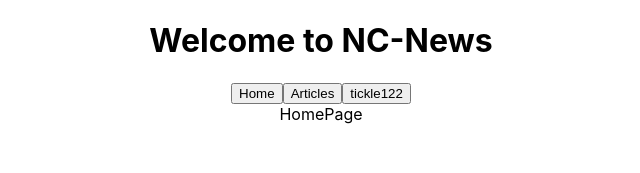
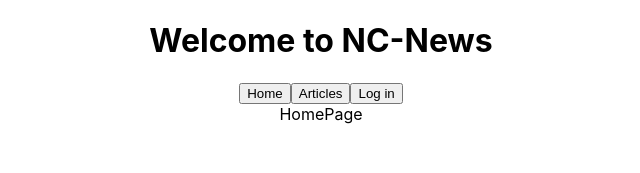
Before and after one commit to shalommoise/fe-nc-news, a React (Create React App) app: page / in a window 1280 px wide. Shown: the top 173 px of the page, without its empty margins (319-959 px from the left). Built offline with nearby package versions, Linux system fonts and the light colour scheme.

Commit message:
created a log out button

```diff
--- a/src/App.js
+++ b/src/App.js
@@ -12,10 +12,10 @@ import "./App.css";
 class App extends Component {
   state = {
     loggedIn: {
-      username: "tickle122",
-      avatar_url:
-        "https://vignette.wikia.nocookie.net/mrmen/images/d/d6/Mr-Tickle-9a.png/revision/latest?cb=20180127221953",
-      name: "Tom Tickle",
+      // username: "tickle122",
+      // avatar_url:
+      //   "https://vignette.wikia.nocookie.net/mrmen/images/d/d6/Mr-Tickle-9a.png/revision/latest?cb=20180127221953",
+      // name: "Tom Tickle",
     },
   };
   haveUser = (loggerData) => {
--- a/src/components/LogIn.jsx
+++ b/src/components/LogIn.jsx
@@ -35,10 +35,10 @@ class LogIn extends Component {
     return (
       <div>
         {isLoading && <Loader />}
-        {user.name && (
+        {user.name ? (
           <div className="mainUser">
             <h2>Username: {user.username}</h2>
-            <h3>Name: {user.name}</h3>{" "}
+            <h3>Name: {user.name}</h3>
             <img
               className="avatarPics"
               src={user.avatar_url}
@@ -51,26 +51,35 @@ class LogIn extends Component {
             >
               Login as {user.username}
             </button>
+            <button
+              onClick={() => {
+                this.setState({ loggedIn: {}, user: {} });
+              }}
+            >
+              Log Out
+            </button>
+          </div>
+        ) : (
+          <div className="mainUser">
+            <h2>Pick a user</h2>
           </div>
         )}
         <ul>
-          {" "}
           {users.map((user) => {
             return (
               <li key={user.username} className="userlist">
-                {" "}
                 <button
                   onClick={() => {
                     this.setState({ user: user });
                   }}
                 >
                   <h4>Username: {user.username}</h4>
-                  <h5>Name: {user.name}</h5>{" "}
+                  <h5>Name: {user.name}</h5>
                   <img
                     className="avatarPics"
                     src={user.avatar_url}
                     alt={`${user.username}'s avatar`}
-                  />{" "}
+                  />
                 </button>
               </li>
             );
```
